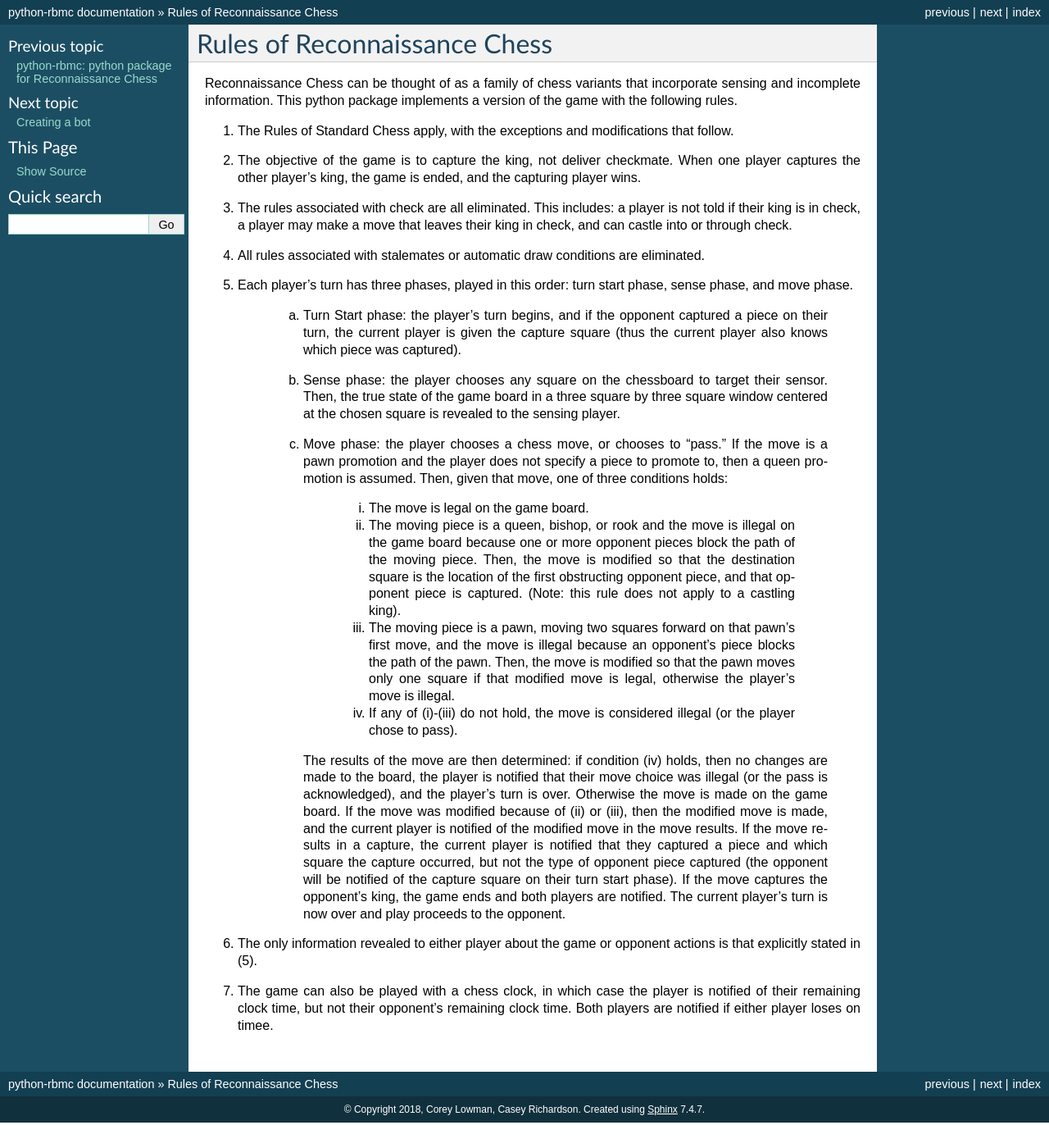
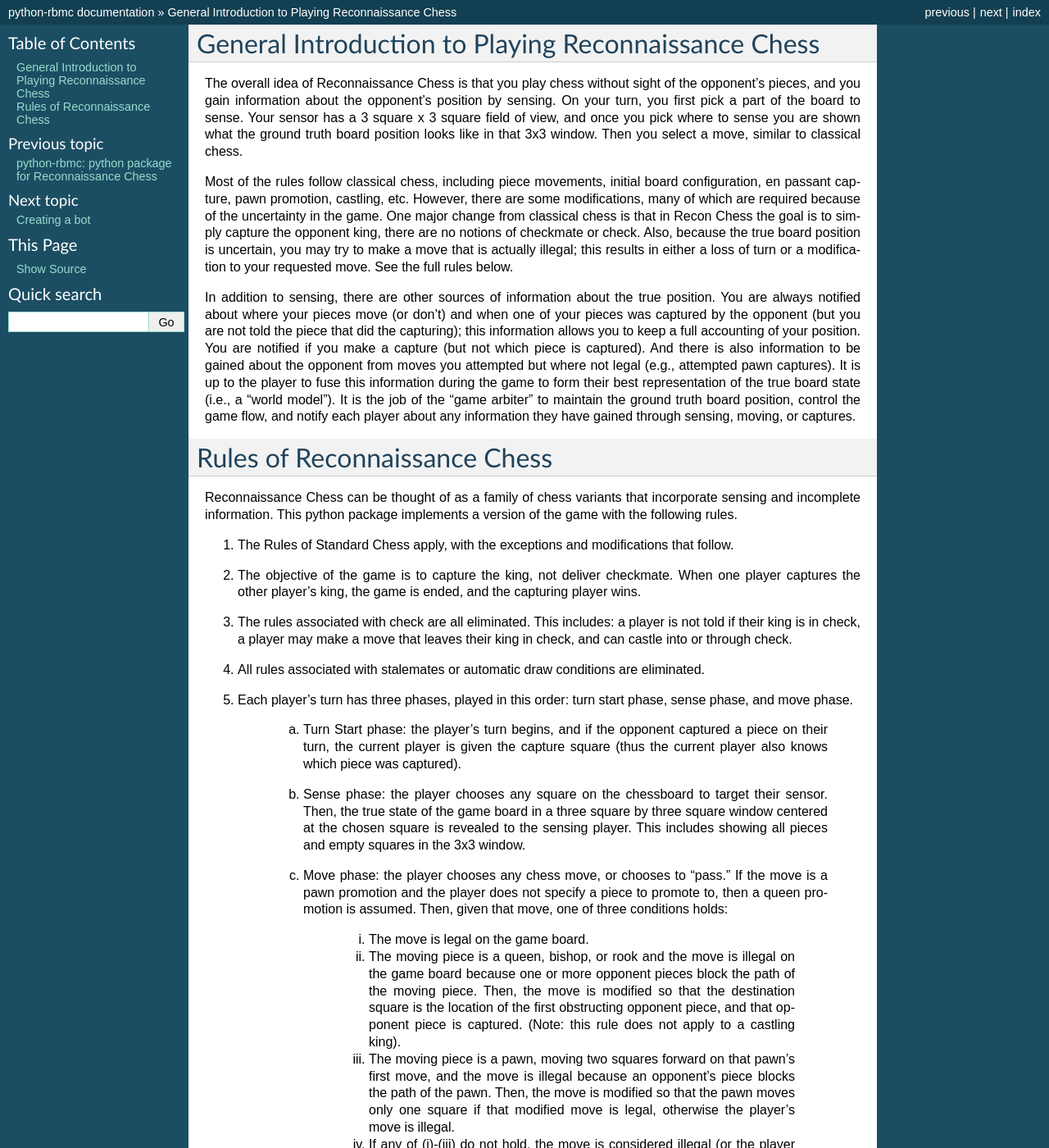
Before and after one commit to reconnaissanceblindchess/reconchess, a Sphinx documentation site: the page built from docs/source/rules.rst, in a window 1280 px wide and 1400 px high. Shown: the whole window at 82% size. Built offline with Sphinx 7.4.7, drawn with Linux system fonts in a browser that asks for light colours; some of the changed text lies outside the part shown.

Commit message:
Adds general intro to Recon Chess in rules.rst

```diff
--- a/docs/source/rules.rst
+++ b/docs/source/rules.rst
@@ -1,3 +1,30 @@
+General Introduction to Playing Reconnaissance Chess
+====================================================
+
+The overall idea of Reconnaissance Chess is that you play chess without sight of the opponent's pieces, and you gain
+information about the opponent's position
+by sensing.  On your turn, you first pick a part of the board to sense.  Your sensor has a 3 square x 3 square field of
+view, and once you pick where to sense you are shown what the ground truth board position looks like in that 3x3 window.
+Then you select a move, similar to classical chess.
+
+Most of the rules follow classical chess, including piece movements, initial board configuration, en passant capture,
+pawn promotion, castling, etc. However, there are some modifications, many of which are required because
+of the uncertainty in the game.  One major change from classical chess is that in Recon Chess the goal is to simply
+capture the opponent king, there are no notions of checkmate or check.  Also, because the true board position is
+uncertain, you may try to make a move that is actually illegal; this results in either a loss of turn or a modification
+to your requested move.  See the full rules below.
+
+In addition to sensing, there are other sources of information about the true position.  You are always notified about
+where your pieces move (or don't) and when one of your pieces was captured by the opponent (but you are not told the
+piece that did the
+capturing); this information allows you to keep a full accounting of your position.  You are notified if you make
+a capture (but not which piece is captured). And there is also information to be gained about the opponent from moves
+you attempted but where not legal (e.g., attempted pawn captures). It is up to the player to fuse this information
+during the game to form their best representation of the true board state (i.e., a "world model").  It is the job
+of the "game arbiter" to maintain the ground truth board position, control the game flow, and notify each player about
+any information they have gained through sensing, moving, or captures.
+
+
 Rules of Reconnaissance Chess
 =============================
 
@@ -16,9 +43,9 @@ This python package implements a version of the game with the following rules.
 
     a. Turn Start phase: the player's turn begins, and if the opponent captured a piece on their turn, the current player is given the capture square (thus the current player also knows which piece was captured).
 
-    b. Sense phase: the player chooses any square on the chessboard to target their sensor.  Then, the true state of the game board in a three square by three square window centered at the chosen square is revealed to the sensing player.
+    b. Sense phase: the player chooses any square on the chessboard to target their sensor.  Then, the true state of the game board in a three square by three square window centered at the chosen square is revealed to the sensing player.  This includes showing all pieces and empty squares in the 3x3 window.
 
-    c. Move phase: the player chooses a chess move, or chooses to "pass."  If the move is a pawn promotion and the player does not specify a piece to promote to, then a queen promotion is assumed. Then, given that move, one of three conditions holds:
+    c. Move phase: the player chooses any chess move, or chooses to "pass."  If the move is a pawn promotion and the player does not specify a piece to promote to, then a queen promotion is assumed. Then, given that move, one of three conditions holds:
 
         i. The move is legal on the game board.
 
@@ -26,10 +53,10 @@ This python package implements a version of the game with the following rules.
 
         iii. The moving piece is a pawn, moving two squares forward on that pawn's first move, and the move is illegal because an opponent's piece blocks the path of the pawn.  Then, the move is modified so that the pawn moves only one square if that modified move is legal, otherwise the player's move is illegal.
 
-        iv. If any of (i)-(iii) do not hold, the move is considered illegal (or the player chose to pass).
+        iv. If any of (i)-(iii) do not hold, the move is considered illegal (or the player chose to pass which has the same result).
 
        The results of the move are then determined: if condition (iv) holds, then no changes are made to the board, the player is notified that their move choice was illegal (or the pass is acknowledged), and the player's turn is over.  Otherwise the move is made on the game board.  If the move was modified because of (ii) or (iii), then the modified move is made, and the current player is notified of the modified move in the move results.  If the move results in a capture, the current player is notified that they captured a piece and which square the capture occurred, but not the type of opponent piece captured (the opponent will be notified of the capture square on their turn start phase).  If the move captures the opponent's king, the game ends and both players are notified.  The current player's turn is now over and play proceeds to the opponent.
 
 6. The only information revealed to either player about the game or opponent actions is that explicitly stated in (5).
 
-7. The game can also be played with a chess clock, in which case the player is notified of their remaining clock time, but not their opponent's remaining clock time.  Both players are notified if either player loses on timee.
+7. The game can also be played with a chess clock, in which case the player is notified of their remaining clock time, but not their opponent's remaining clock time.  Both players are notified if either player loses on time.
```
